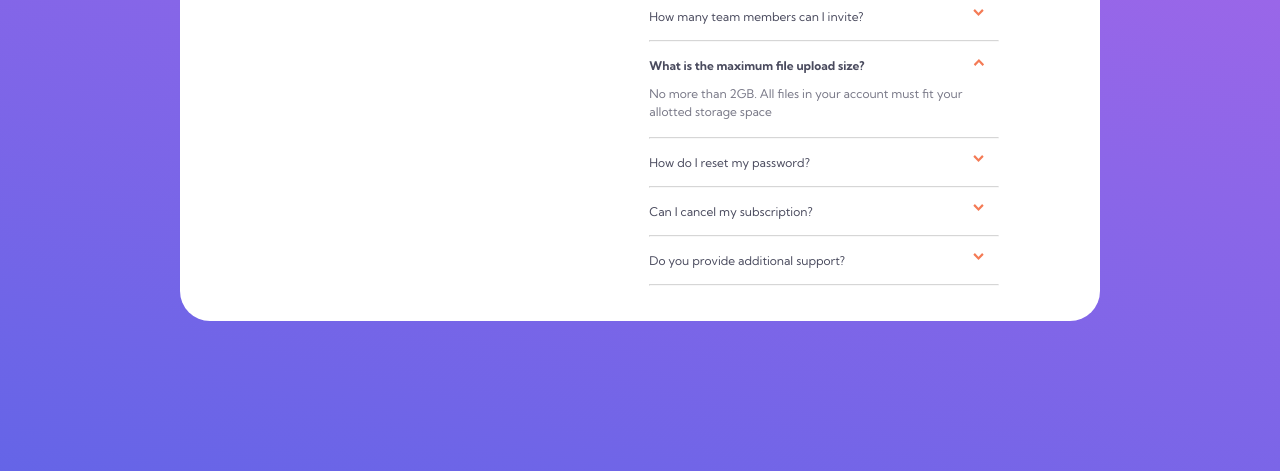
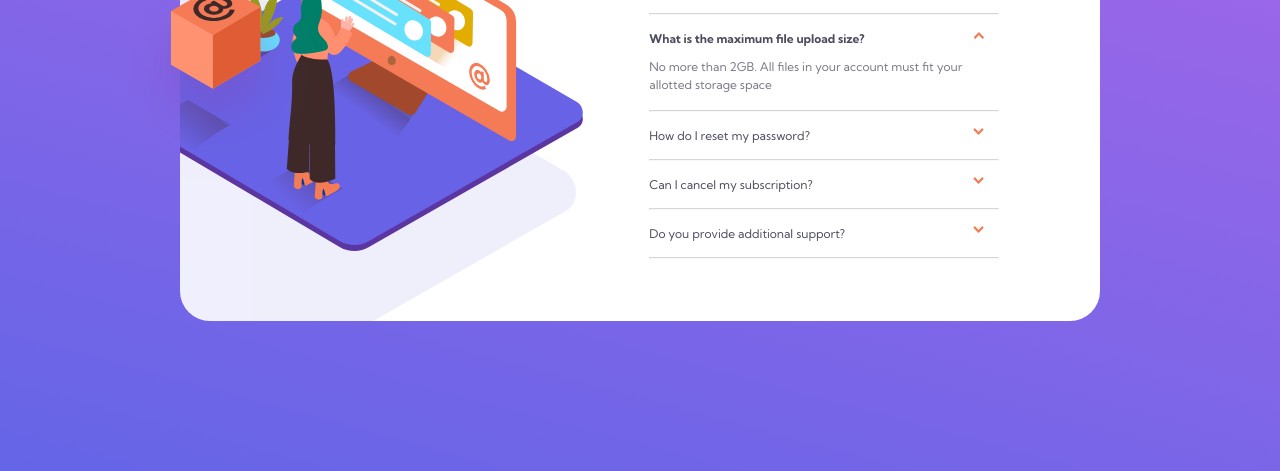
Before and after one commit to brendantfinn/fmb-accordiaon-faq, a plain HTML site: page index.html in a window 1280 px wide. Shown: the part 329-800 px from the top of the page. Drawn offline with Linux system fonts and the light colour scheme.

Commit message:
container left side styled - svg laying painting took me a bit to figure out

```diff
--- a/index.html
+++ b/index.html
@@ -13,10 +13,13 @@
 
   </head>
   <body>
+
     <div class="container">
       <div class="wrapper">
         <div class="wrapper-left">
-
+          <img class="desktop-bg" src="./images/bg-pattern-desktop.svg" alt="">
+          <img class="desktop-woman" src="./images/illustration-woman-online-desktop.svg" alt="">
+          <!-- <img src="./images/bg-pattern-desktop.svg" alt=""> -->
         </div>
 
         <div class="wrapper-right">
@@ -70,5 +73,8 @@
         </div>
       </div>
     </div>
+    <div>
+      <img class="desktop-box" src="./images/illustration-box-desktop.svg" alt="">
+    </div>
   </body>
   </html>
--- a/style.css
+++ b/style.css
@@ -2,7 +2,6 @@ html{
     margin: 0px;
     height: 100%;
 }
-
 
 body{
     background: linear-gradient(15deg, hsl(240, 73%, 65%), hsl(273, 75%, 66%) 100%);
@@ -49,15 +48,16 @@ hr{
 }
 .container {
     margin: auto;
-    align-content: center;
     width: 920px;
     height: 500px;
     border-radius: 30px;
+    /* background-image: url(./images/bg-pattern-desktop.svg); */
+    /* background-size: 700px; */
+    /* background-position: -350px -215px; */
+    /* background-repeat: no-repeat; */
     background-color: #fff;
-
-    /* margin-top: 100px; */
+    overflow: hidden;
 }
-
 
 .wrapper{
     margin-top: 72px;
@@ -67,6 +67,21 @@ hr{
 
 .wrapper-left{
     width: 40%;
+}
+.desktop-box{
+    position: absolute;
+    top:310px;
+    left:120px;
+}
+.desktop-woman{
+    position: relative;
+    top:-950px;
+    left:-120px;
+}
+.desktop-bg{
+    position: relative;
+    top:-375px;
+    left:-620px;
 }
 .wrapper-right{
     width: 350px;
@@ -80,7 +95,6 @@ margin: 16px 0;
 .faq-topic-top{
     display: flex;
     justify-content: space-between;
-    /* align-items: flex-start; */
 }
 
 .topic-arrow{
```
